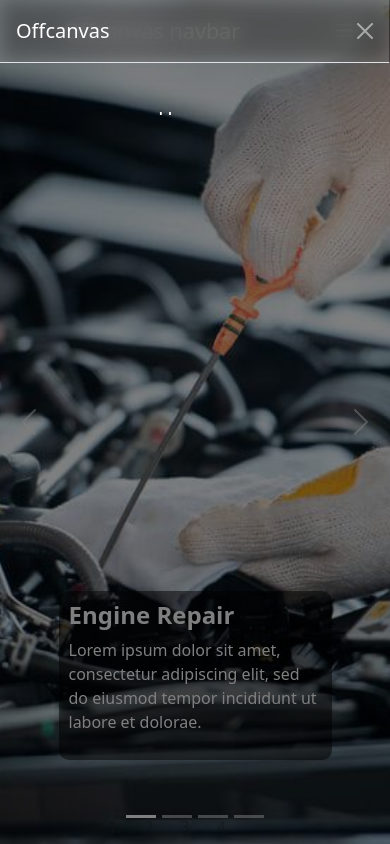
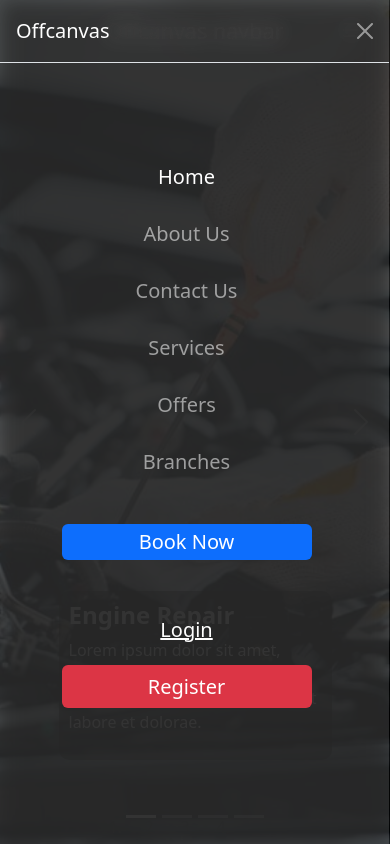
Before and after one commit to starlightaris/car_service_ms, a PHP site: page /index.php in a window 390 px wide, after a click that opens the changed part. Run offline with PHP 8.4, Linux system fonts and the light colour scheme.

Commit message:
navbar toggler fix

```diff
--- a/css/style-header-footer.css
+++ b/css/style-header-footer.css
@@ -1,6 +1,8 @@
 /* Header */
 .navbar-toggler {
-    margin-left: auto; /* Moves the hamburger menu to the right */
+    margin-left: auto !important;
+    position: relative;
+    top: 0;
 }
 
 .navbar {
@@ -9,7 +11,8 @@
     left: 0;
     width: 100%;
 
-    z-index: 1000; /* Ensures it stays on top */
+    z-index: 1000;
+    /* Ensures it stays on top */
     padding: 20px 0;
     justify-content: space-between;
 
@@ -18,45 +21,107 @@
     backdrop-filter: blur(10px);
     transition: background-color 0.3s ease, padding 0.3s ease;
 }
-.navbar-brand{
+
+.navbar-brand {
     margin-right: 90px;
 }
+
 /* .offcanvas-body ul {
   display: flex;
   justify-content: center;
   width: 100%;
 } */
 
+/* Sidebar (Offcanvas Menu) */
+.sidebar {
+    width: 250px;
+    /* Ensures sidebar takes proper width */
+    max-width: 100%;
+    height: 100vh;
+    /* Full viewport height */
+    background-color: rgba(255, 255, 255, 0.15);
+    /* Semi-transparent */
+    backdrop-filter: blur(10px);
+    border-right: 1px solid rgba(255, 255, 255, 0.2);
+}
+
+/* Ensure Offcanvas Opens Properly */
+.offcanvas {
+    width: 100% !important;
+    max-width: 100% !important;
+    height: 100vh !important;
+    background-color: rgba(0, 0, 0, 0.7);
+    /* Dark transparent background */
+    backdrop-filter: blur(10px);
+}
+
+.offcanvas-body {
+    display: flex;
+    flex-direction: column;
+    align-items: center;
+    /* Centers items horizontally */
+    justify-content: center;
+    /* Centers items vertically */
+    text-align: center;
+    padding-top: 20px;
+}
+
 /* Apply the frosted effect only if backdrop-filter is supported. (Edge failed, Chrome works) */
 @supports (backdrop-filter: blur(10px)) or (-webkit-backdrop-filter: blur(10px)) {
     .navbar {
-        background-color: rgba(0, 0, 0, 0.3); /* Semi-transparent black */
+        background-color: rgba(0, 0, 0, 0.3);
+        /* Semi-transparent black */
     }
 }
 
 
 .navbar-scrolled {
-    background-color: rgba(0,0,0,0.6) !important;
+    background-color: rgba(0, 0, 0, 0.6) !important;
     padding: 10px 0;
-    box-shadow: 0 2px 15px rgba(0,0,0,0.2);
+    box-shadow: 0 2px 15px rgba(0, 0, 0, 0.2);
 }
+
 @media (max-width: 991px) {
+    .offcanvas-body ul.navbar-nav {
+        align-items: center;
+        /* Center all items */
+        text-align: center;
+        width: 100%;
+    }
+
+    .offcanvas-body .nav-item {
+        width: 100%;
+        display: flex;
+        justify-content: center;
+        /* Move items more to the center */
+    }
+
     .navbar {
-      flex-direction: row;
-      justify-content: space-between;
-      align-items: center;
-      padding: 15px 10px; /* Reduce padding */
+        display: flex;
+        align-items: center; /* Ensures items are vertically aligned */
+        padding: 15px 20px;
     }
 
     .navbar-brand {
-      margin-right: auto; /* Align logo to the left */
-      font-size: 1.2rem; /* Adjust logo size */
+        margin-right: auto;
+        /* Align logo to the left */
+        font-size: 1.2rem;
+        /* Adjust logo size */
     }
 
     .navbar-toggler {
-      margin-left: auto;
-      text-align: right;
-      margin-top: 0;
+        position: absolute;
+        right: 15px; /* Ensures consistent positioning */
+        top: 15px;
+    }
+
+    .offcanvas-body {
+        display: flex;
+        flex-direction: column;
+        align-items: center;
+        justify-content: center;
+        text-align: center;
+        width: 100%;
     }
 
     /* Offcanvas Sidebar */
@@ -65,20 +130,100 @@
         backdrop-filter: blur(10px);
     }
 
+    .sidebar .btn,
+    .sidebar a {
+        display: block;
+        width: 80%;
+        max-width: 250px;
+        text-align: center;
+        margin: 2px auto;
+        /* Centers them */
+        white-space: nowrap;
+        padding: 5px 0;
+        line-height: 1;
+    }
+
+    .sidebar .btn {
+        width: 100%;
+        /* Match link width */
+        max-width: 250px;
+        /* Same as links */
+        display: block;
+        /* Ensure buttons align with links */
+    }
+
+    .sidebar .d-flex {
+        flex-direction: column;
+        /* Stack items vertically */
+        align-items: center;
+        /* Center align the buttons */
+        justify-content: center;
+        width: 100%;
+        /* Ensure full width */
+        margin-top: 20px;
+    }
+
+    .sidebar .d-flex a {
+        display: block;
+        width: 100%;
+        max-width: 250px;
+        text-align: center;
+        margin-top: 10px;
+    }
+
+    .sidebar .d-flex.justify-content-center {
+        width: 100%;
+        display: flex;
+        justify-content: center;
+        margin-top: 20px;
+        /* Space from other nav items */
+    }
+
     /* Make Navbar items center-aligned */
     .navbar-nav {
+        width: 100%;
+        display: flex;
+        flex-direction: column;
+        align-items: center;
+        gap: 15px;
+        /* Adds spacing between items */
+        margin-bottom: 30px;
+    }
+
+    .nav-item {
+        width: 100%;
         text-align: center;
     }
 
-  .navbar-nav .nav-item {
-      margin: 5px 0;
+    .nav-link {
+        display: block;
+        width: 100%;
+        text-align: center;
+    }
+
+    .navbar-nav:last-child {
+        margin-bottom: 50px;
+        /* Push buttons down */
+    }
+    .navbar .d-flex.justify-content-center {
+        align-items: center; /* Ensures Login and Register align properly */
+    }
+
+    .navbar .register-btn {
+        padding: 6px 12px; /* Adjust padding to match other nav items */
+        height: auto; /* Ensures consistent height */
+        display: flex;
+        align-items: center;
+        justify-content: center;
+        line-height: normal;
     }
 }
 
 /* Extra Small Screens (max-width: 576px) */
 @media (max-width: 576px) {
     .navbar {
-      padding: 10px; /* Reduce padding for extra small screens */
+        padding: 10px;
+        /* Reduce padding for extra small screens */
     }
 
     .navbar-brand {
@@ -86,11 +231,8 @@
     }
 
     .navbar-toggler {
-      font-size: 0.9rem; /* Reduce hamburger size */
-  }
-
-  .navbar-nav {
-      text-align: center;
+        font-size: 0.9rem;
+        /* Reduce hamburger size */
     }
 }
 
--- a/header.php
+++ b/header.php
@@ -22,7 +22,7 @@
       <span class="navbar-toggler-icon"></span>
     </button>
     <!--side bar-->
-    <div class="sidebar offcanvas offcanvas-start" tabindex="-1" id="offcanvasNavbar" aria-labelledby="offcanvasNavbarLabel">
+    <div class="offcanvas offcanvas-start w-100 sidebar" tabindex="-1" id="offcanvasNavbar" aria-labelledby="offcanvasNavbarLabel">
       <!--sidebar Header -->
       <div class="offcanvas-header text-white border-bottom">
         <h5 class="offcanvas-title" id="offcanvasNavbarLabel">Offcanvas</h5>
@@ -50,7 +50,7 @@
             <a class="nav-link <?php echo ($currentPage == 'branches.php') ? 'active' : ''; ?>" href="branches.php">Branches</a>
           </li>
 
-          <div class="d-flex align-items-baseline ms-auto">
+          <div class="d-flex flex-column align-items-center">
           <?php
             if (isset($_SESSION['userId'])) {
               echo '<a href="appointment.php" class="text-white text-decoration-none px-4 py-2 bg-primary rounded-2 w-100 w-md-auto" style="background-color:blue;">Book Now</a>';
@@ -95,9 +95,9 @@
               </li>
             <?php } else { ?>
               <!-- Login / Sign Up -->
-              <div class="d-flex justify-content-end align-items-baseline ms-auto gap-3">
+              <div class="d-flex justify-content-center gap-2 mt-2">
                 <a href="login.php" class="text-white">Login</a>
-                <a href="register.php" class="text-white text-decoration-none px-2 py-2 rounded-2 bg-danger " style="background-color:red;">Register</a>
+                <a href="register.php" class="text-white text-decoration-none px-2 py-2 rounded-2 bg-danger register-btn" style="background-color:red;">Register</a>
               </div>
             <?php } ?>
           </div>
@@ -111,3 +111,5 @@
     navEl.classList.toggle('navbar-scrolled', window.scrollY >= 30);
   });
 </script>
+
+<script src="https://cdn.jsdelivr.net/npm/bootstrap@5.3.0/dist/js/bootstrap.bundle.min.js"></script>
```
Lines whose indentation alone changed are shown as unchanged.
